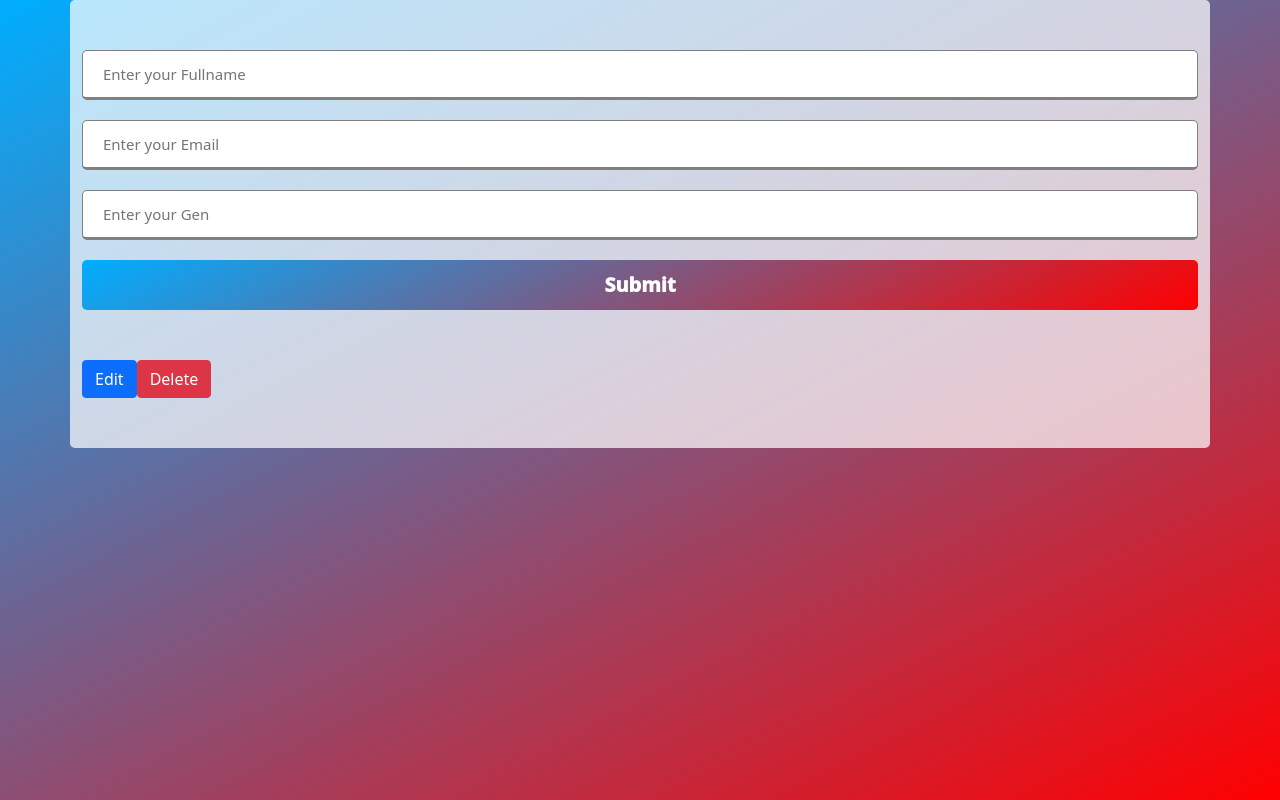
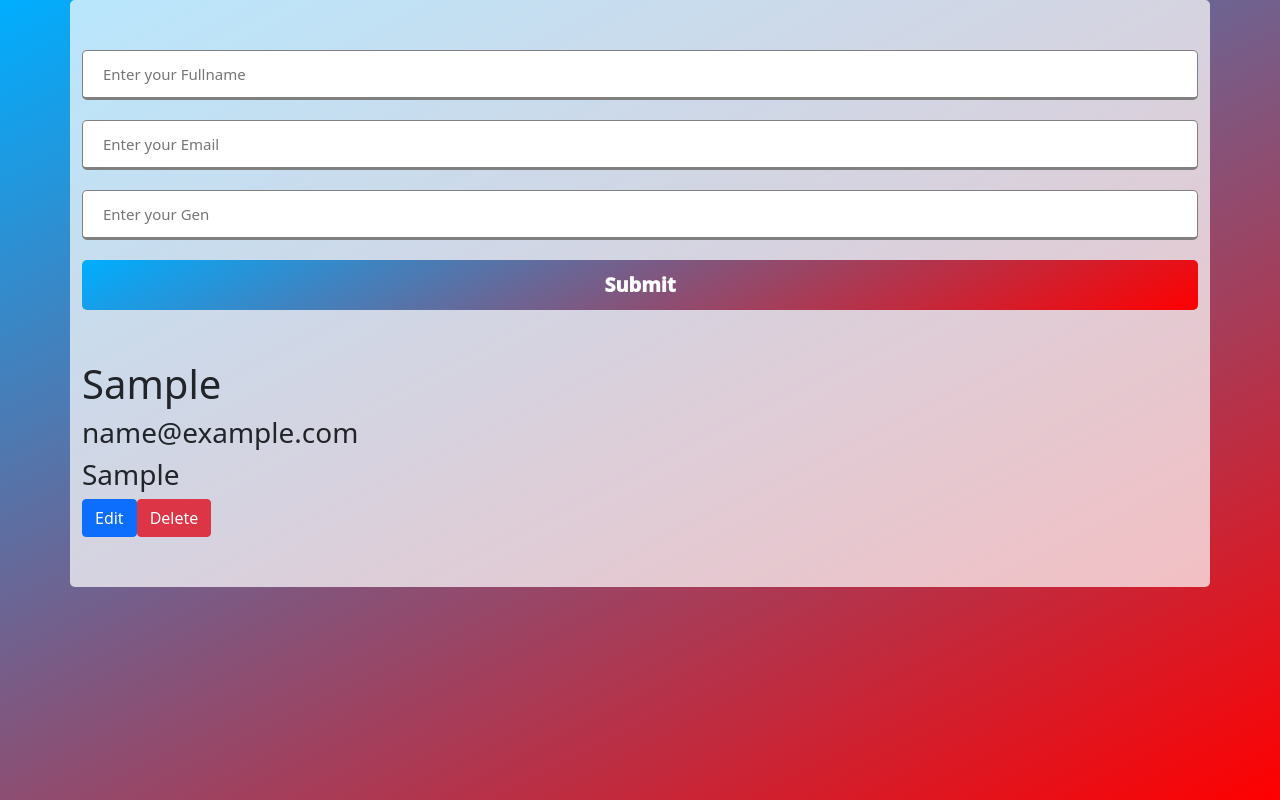
Before and after one commit to Cobboldgit/react-CRUD-form-app, a React (Create React App) app: page / in a window 1280 px wide. Both pictures are taken after typing "Sample", "name@example.com", "Sample" into the empty fields and a click on the button "Submit". Built offline with nearby package versions, Linux system fonts and the light colour scheme.

Commit message:
fix error

```diff
--- a/src/component/EditUserInput.js
+++ b/src/component/EditUserInput.js
@@ -23,7 +23,7 @@ class UserInput extends Component {
       id: this.props.user.id,
     };
 
-    this.props.editUser(editUser, this.props.user.id);
+    this.props.editUser(this.props.user.id, editUser);
     this.props.toggleModal();
     //   this.props.addUser(user);
 
--- a/src/component/User.js
+++ b/src/component/User.js
@@ -8,7 +8,7 @@ import EditUserInput from "./EditUserInput";
 function User(props) {
   const [showModal, setShowModal] = useState(false);
 
-  const user = props.deleteUser;
+  const user = props.user;
 
   const toggleModal = () => {
     setShowModal(!showModal);
```
